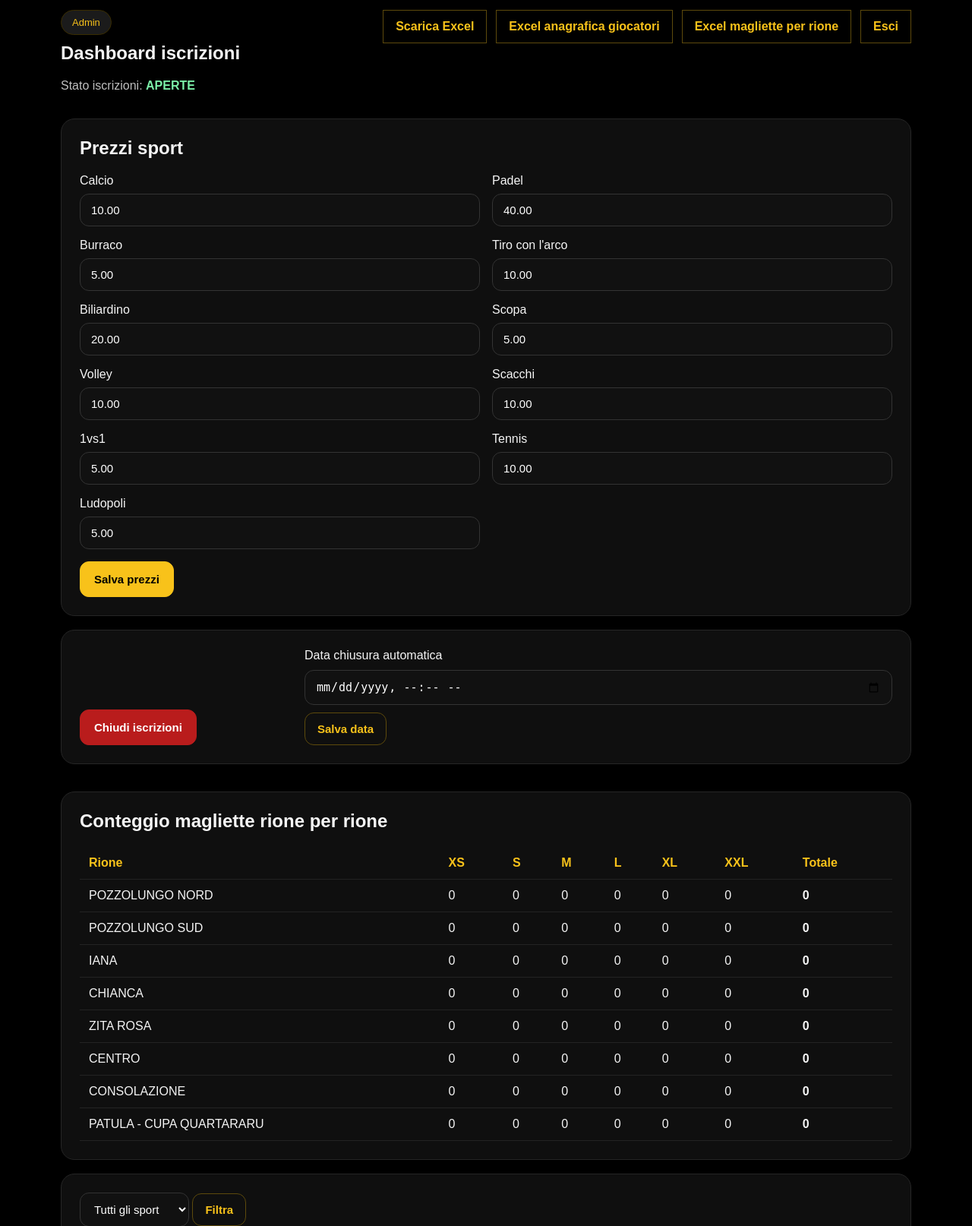
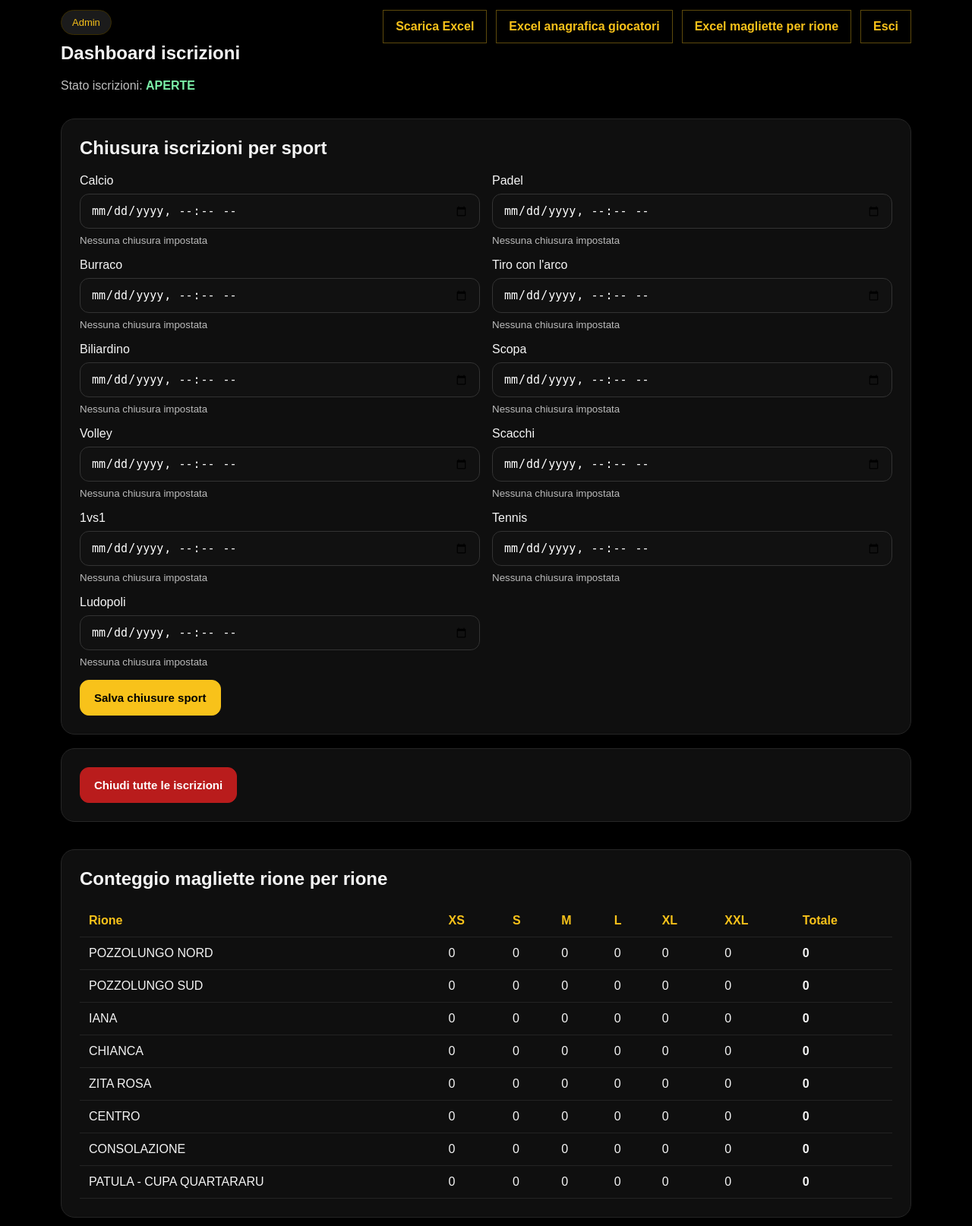
Before and after one commit to paliodellatorre/pdt-leverano, a Flask app: page /admin in a window 1280 px wide. Shown: the part 160-1774 px from the top of the page at 76% size. Run offline with Flask 3, Linux system fonts and the light colour scheme; the visitor is signed in with stand-in values (Sample User, id 1); data that the repository does not hold is empty.

Commit message:
Update admin_dashboard.html

```diff
--- a/templates/admin_dashboard.html
+++ b/templates/admin_dashboard.html
@@ -24,23 +24,27 @@
 </section>
 
 <section class="section-card">
-    <h2>Prezzi sport</h2>
-    <form method="post" action="{{ url_for('update_prices') }}">
+    <h2>Chiusura iscrizioni per sport</h2>
+    <form method="post" action="{{ url_for('update_sport_closures') }}">
         <div class="grid two">
             {% for sport_name, sport_data in sports.items() %}
                 <div class="field">
                     <label>{{ sport_name }}</label>
                     <input
-                        type="text"
+                        type="datetime-local"
                         name="{{ sport_name }}"
-                        value="{{ '%.2f'|format(sport_data.fee) }}"
-                        required
+                        value="{{ sport_data.close_at_value }}"
                     >
+                    {% if sport_data.close_at_label %}
+                        <small>Attuale: {{ sport_data.close_at_label }}</small>
+                    {% else %}
+                        <small>Nessuna chiusura impostata</small>
+                    {% endif %}
                 </div>
             {% endfor %}
         </div>
         <div class="inline-buttons" style="margin-top: 16px;">
-            <button class="submit-btn" type="submit">Salva prezzi</button>
+            <button class="submit-btn" type="submit">Salva chiusure sport</button>
         </div>
     </form>
 </section>
@@ -49,16 +53,8 @@
     <div class="controls-grid">
         <form method="post" action="{{ url_for('toggle_registrations') }}">
             <button class="submit-btn danger-btn" type="submit">
-                {% if registrations_open %}Chiudi iscrizioni{% else %}Riapri iscrizioni{% endif %}
+                {% if registrations_open %}Chiudi tutte le iscrizioni{% else %}Riapri tutte le iscrizioni{% endif %}
             </button>
-        </form>
-
-        <form method="post" action="{{ url_for('set_auto_close') }}" class="auto-close-form">
-            <label>Data chiusura automatica</label>
-            <input type="datetime-local" name="auto_close_at" value="{{ auto_close_at }}">
-            <div class="inline-buttons">
-                <button class="ghost-btn" type="submit">Salva data</button>
-            </div>
         </form>
     </div>
 </section>
```
